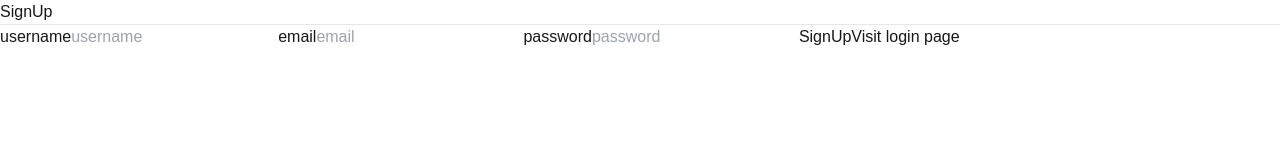
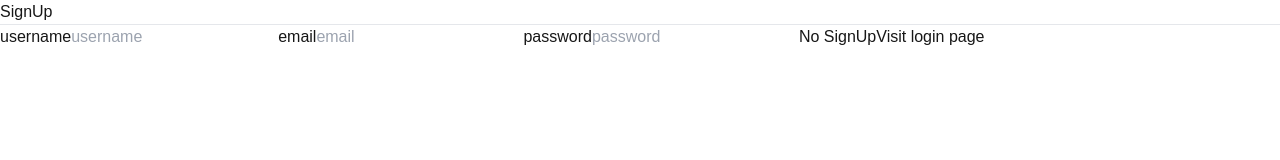
Before and after one commit to Siser-Pratap/next-js, a Next.js app: page /signup in a window 1280 px wide. Shown: the top 160 px of the page. Built offline with nearby package versions, Linux system fonts and the light colour scheme.

Commit message:
Added useffect for buttondisabled

```diff
--- a/src/app/signup/page.js
+++ b/src/app/signup/page.js
@@ -1,11 +1,20 @@
 "use client";
 import Link from "next/link";
-import react from "react";
+import {react} from "react";
+import {useState} from "react";
+import {useEffect} from "react";
 import { useRouter } from "next/router";
 import axios from "axios";
 
+
 const SignupPage = () => {
-    const[user, setUser] = react.useState({
+
+
+    // const router = useRouter();
+
+
+    const [buttonDisabled, setButtonDisabled] = useState(false);
+    const[user, setUser] = useState({
         email:"",
         password:"",
         username:'',
@@ -15,6 +24,14 @@ const SignupPage = () => {
 
         }
 
+    useEffect(() => {
+        if(user.email.length>0 && user.password.length>0 && user.username.length>0){
+            setButtonDisabled(false);
+        }
+        else{
+            setButtonDisabled(true);
+        }
+    }, [user]);
 
     const usernameChange = (e) => {
         setUser({...user, username:e.target.value});
@@ -56,7 +73,7 @@ const SignupPage = () => {
         onChange={userpasswordChange}
         placeholder="password"/>
         <button onClick={onSignup} className="p-2 border border-gray-300 rounded-lg mb-4 focus:outline-none focus:border-gray-600">
-            SignUp
+            {buttonDisabled ? "No SignUp": "SignUp"}
         </button>
         <Link href="/login">Visit login page</Link>
     </div>
```
